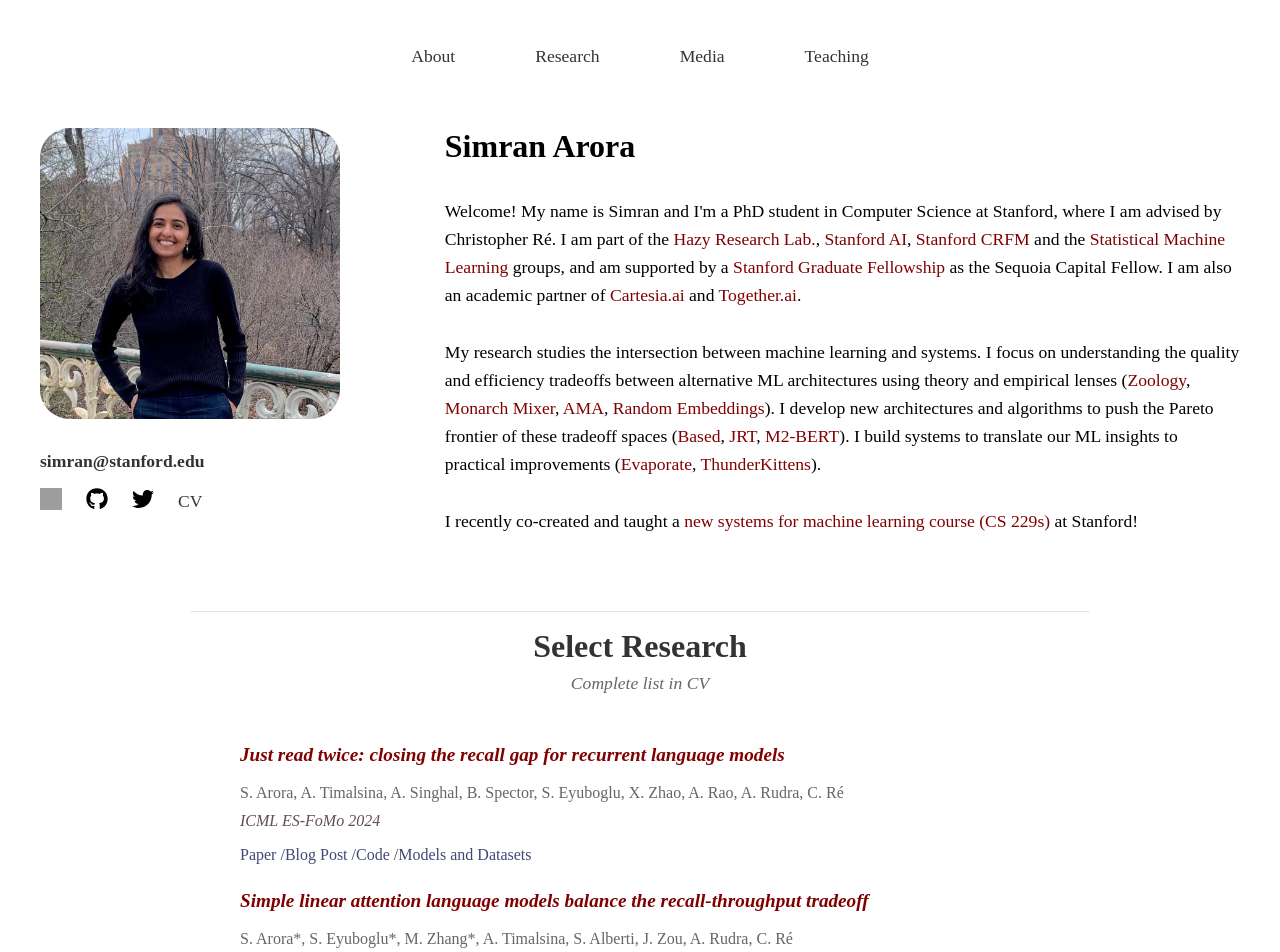
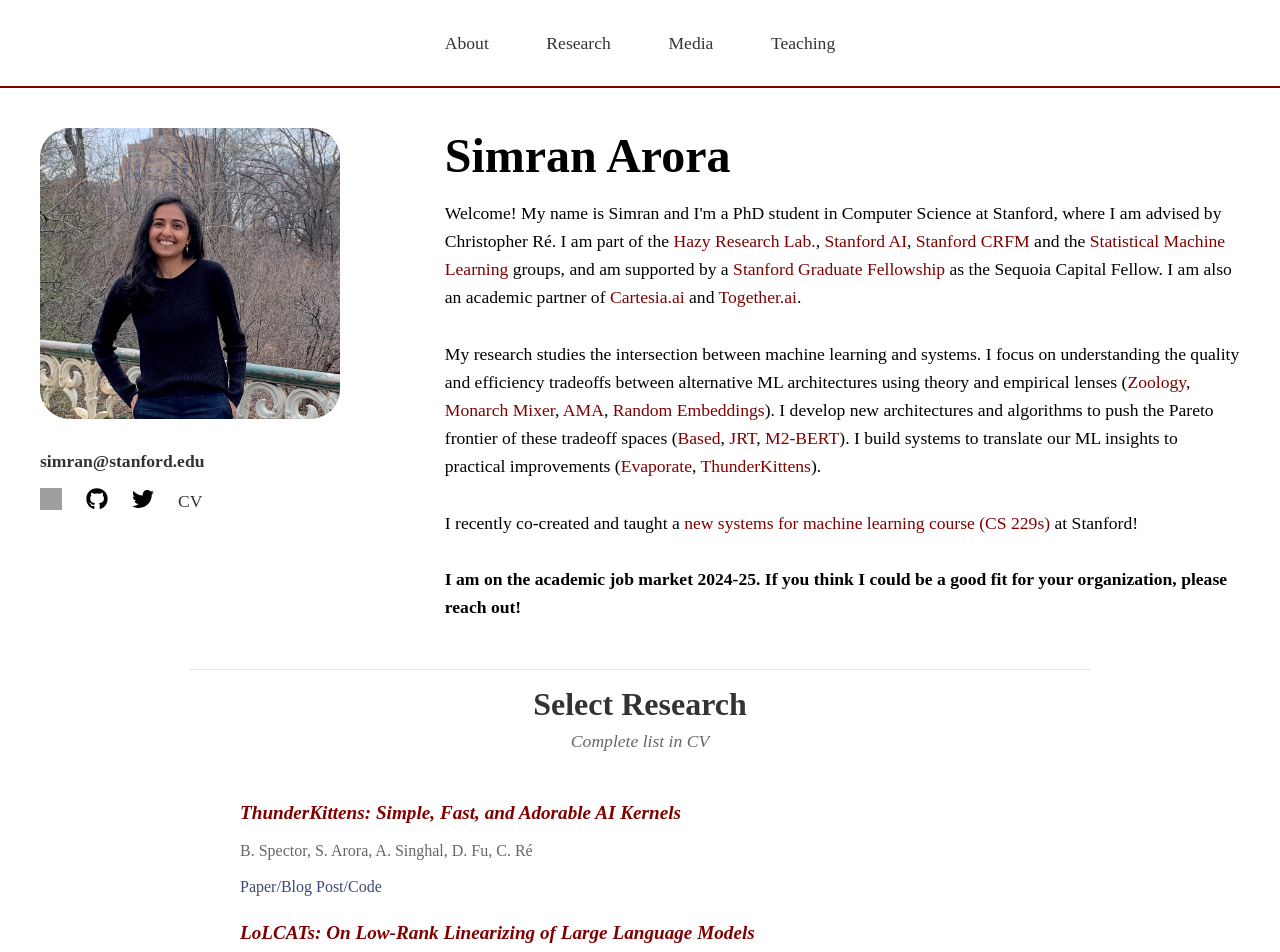
Before and after one commit to simran-arora/simran-arora.github.io, a React (Create React App) app: page / in a window 1280 px wide. Shown: the top 952 px of the page. Built offline with nearby package versions, Linux system fonts and the light colour scheme; grey boxes are pictures that could not be loaded.

Commit message:
updates to website

```diff
--- a/src/About/About.css
+++ b/src/About/About.css
@@ -62,9 +62,9 @@
   }
 
   .about-name {
-	font-size: 2rem;
+	font-size: 3rem;
 	font-weight: bold;
-	margin-bottom: 2rem;
+	margin-bottom: 1rem;
   }
 
   .about-text {
--- a/src/About/About.js
+++ b/src/About/About.js
@@ -87,9 +87,8 @@
             My research studies the intersection between machine learning and systems. I focus on understanding the quality and efficiency tradeoffs between alternative ML architectures using theory and empirical lenses (<a class="abt_a" target= "_blank" rel="noopener noreferrer" href="https://arxiv.org/abs/2312.04927">Zoology</a>, <a class="abt_a" target= "_blank" rel="noopener noreferrer" href=" https://arxiv.org/abs/2310.12109">Monarch Mixer</a>, <a class="abt_a" target= "_blank" rel="noopener noreferrer" href="https://arxiv.org/abs/2210.02441">AMA</a>, <a class="abt_a" target= "_blank" rel="noopener noreferrer" href="https://arxiv.org/abs/2005.09117">Random Embeddings</a>). I develop new architectures and algorithms to push the Pareto frontier of these tradeoff spaces (<a class="abt_a" target= "_blank" rel="noopener noreferrer" href="https://arxiv.org/abs/2402.18668">Based</a>, <a class="abt_a" target= "_blank" rel="noopener noreferrer" href="https://arxiv.org/abs/2407.05483">JRT</a>, <a class="abt_a" target= "_blank" rel="noopener noreferrer" href="https://arxiv.org/abs/2402.07440">M2-BERT</a>). I build systems to translate our ML insights to practical improvements (<a class="abt_a" target= "_blank" rel="noopener noreferrer" href="https://arxiv.org/abs/2304.09433">Evaporate</a>, <a class="abt_a" target= "_blank" rel="noopener noreferrer" href="https://github.com/HazyResearch/ThunderKittens">ThunderKittens</a>).
             <br/><br/>
 
-
-
             I recently co-created and taught a <a class="abt_a" target= "_blank" rel="noopener noreferrer" href="https://cs229s.stanford.edu/fall2023/">new systems for machine learning course (CS 229s)</a> at Stanford!<br/><br/>
+            <b>I am on the academic job market 2024-25. If you think I could be a good fit for your organization, please reach out!</b>
         </div>
       </div>
     </div>
--- a/src/App.css
+++ b/src/App.css
@@ -48,19 +48,20 @@
   left: 0;
   right: 0;
   background-color: white;
-  padding: 1rem 0;
+  padding: 0.2rem 0;
   transition: all 0.3s ease;
   z-index: 1000;
   font-family: 'avenir';
   height: 80px;
   display: flex;
   align-items: center;
+  border-bottom: 2px solid maroon;
 }
 
 .nav-content {
   max-width: 1200px;
   margin: 0 auto;
-  padding: 0 2rem;
+  padding: 0 1rem;
   display: flex;
   justify-content: center;
   width: 100%;
@@ -68,14 +69,14 @@
 
 .nav-links {
   display: flex;
-  gap: 2rem;
+  gap: 1rem;
   justify-content: center;
 }
 
 .nav-item {
   border: none;
   background: none;
-  padding: 0.5rem 1.5rem;
+  padding: 0.5rem 1.3rem;
   font-size: 1.1rem;
   color: #333;
   cursor: pointer;
@@ -179,10 +180,10 @@
 
   .nav-links {
     position: fixed;
-    top: 100px;
+    top: 88px;
     left: -100%;
     width: 250px;
-    height: calc(100vh - 100px);
+    height: calc(100vh - 88px);
     background-color: white;
     flex-direction: column;
     padding: 2rem;
--- a/src/data/select_research.json
+++ b/src/data/select_research.json
@@ -1,5 +1,53 @@
 {
     "Research": [
+        {
+            "Name": "ThunderKittens: Simple, Fast, and Adorable AI Kernels",
+            "Title": "ThunderKittens: Simple, Fast, and Adorable AI Kernels",
+            "Authors": "B. Spector, S. Arora, A. Singhal, D. Fu, C. Ré",
+            "LocalDetails": [
+            ],
+            "Details": [
+            {
+                "detail": "https://arxiv.org/abs/2410.20399",
+                "detailType": "Paper/ "
+            },
+            {
+                "detail": "https://hazyresearch.stanford.edu/blog/2024-10-29-tk2",
+                "detailType": "Blog Post/"
+            },
+            {
+                "detail": "https://github.com/HazyResearch/ThunderKittens",
+                "detailType": "Code"
+            }
+            ],
+            "Description": ""
+        },
+        {
+            "Name": "LoLCATs: On Low-Rank Linearizing of Large Language Models",
+            "Title": "LoLCATs: On Low-Rank Linearizing of Large Language Models",
+            "Authors": "M. Zhang, S. Arora, R. Chalamala, A. Wu, B. Spector, A. Singhal, K. Ramesh, C. Ré",
+            "LocalDetails": [
+            ],
+            "Details": [
+            {
+                "detail": "https://arxiv.org/abs/2410.10254",
+                "detailType": "Paper/ "
+            },
+            {
+                "detail": "https://hazyresearch.stanford.edu/blog/2024-10-14-lolcats-p1",
+                "detailType": "Blog Post/"
+            },
+            {
+                "detail": "https://github.com/HazyResearch/lolcats",
+                "detailType": "Code/"
+            },
+            {
+                "detail": "https://huggingface.co/collections/hazyresearch/lolcats-670ca4341699355b61238c37",
+                "detailType": "Models"
+            }
+            ],
+            "Description": ""
+        },
         {
             "Name": "Just read twice: closing the recall gap for recurrent language models",
             "Title": "Just read twice: closing the recall gap for recurrent language models",
@@ -10,15 +58,15 @@
             "Details": [
             {
                 "detail": "https://arxiv.org/abs/2407.05483",
-                "detailType": "Paper / "
+                "detailType": "Paper/ "
             },
             {
                 "detail": "https://hazyresearch.stanford.edu/blog/2024-07-01-jrt",
-                "detailType": "Blog Post /"
+                "detailType": "Blog Post/"
             },
             {
                 "detail": "https://github.com/HazyResearch/prefix-linear-attention",
-                "detailType": "Code /"
+                "detailType": "Code/"
             },
             {
                 "detail": "https://huggingface.co/collections/hazyresearch/just-read-twice-666296fb18c35a31a3c364b9",
@@ -37,19 +85,19 @@
             "Details": [
             {
                 "detail": "https://arxiv.org/abs/2402.18668",
-                "detailType": "Paper / "
+                "detailType": "Paper/ "
             },
             {
                 "detail": "https://www.together.ai/blog/based",
-                "detailType": "Blog Post /"
+                "detailType": "Blog Post/"
             },
             {
                 "detail": "https://www.youtube.com/watch?v=KCIcBnR-67s",
-                "detailType": "Video /"
+                "detailType": "Video/"
             },
             {
                 "detail": "https://github.com/HazyResearch/based",
-                "detailType": "Code /"
+                "detailType": "Code/"
             },
             {
                 "detail": "https://huggingface.co/collections/hazyresearch/based-65d77fb76f9c813c8b94339c",
@@ -68,11 +116,11 @@
             "Details": [
             {
                 "detail": "https://arxiv.org/abs/2312.04927",
-                "detailType": "Paper /"
+                "detailType": "Paper/"
             },
             {
                 "detail": "https://hazyresearch.stanford.edu/blog/2023-12-11-zoology1-analysis",
-                "detailType": "Blog Post /"
+                "detailType": "Blog Post/"
             },
             {
                 "detail": "https://github.com/HazyResearch/zoology",
@@ -91,7 +139,7 @@
             "Details": [
             {
                 "detail": "https://hazyresearch.stanford.edu/blog/2024-05-12-tk",
-                "detailType": "Blog Post /"
+                "detailType": "Blog Post/"
             },
             {
                 "detail": "https://github.com/HazyResearch/ThunderKittens",
@@ -110,15 +158,15 @@
             "Details": [
             {
                 "detail": "https://arxiv.org/abs/2402.07440",
-                "detailType": "Paper / "
+                "detailType": "Paper/ "
             },
             {
                 "detail": "https://hazyresearch.stanford.edu/blog/2024-01-11-m2-bert-retrieval",
-                "detailType": "Blog Post /"
+                "detailType": "Blog Post/"
             },
             {
                 "detail": "https://github.com/HazyResearch/m2",
-                "detailType": "Code /"
+                "detailType": "Code/"
             },
             {
                 "detail": "https://huggingface.co/togethercomputer/m2-bert-80M-32k-retrieval",
@@ -137,15 +185,15 @@
             "Details": [
             {
                 "detail": "https://arxiv.org/abs/2310.12109",
-                "detailType": "Paper /"
+                "detailType": "Paper/"
             },
             {
                 "detail": "https://hazyresearch.stanford.edu/blog/2023-07-25-m2-bert",
-                "detailType": "Blog Post /"
+                "detailType": "Blog Post/"
             },
             {
                 "detail": "https://github.com/HazyResearch/m2",
-                "detailType": "Code /"
+                "detailType": "Code/"
             },
             {
                 "detail": "https://huggingface.co/togethercomputer",
@@ -179,7 +227,7 @@
             "Details": [
             {
                 "detail": "https://arxiv.org/abs/2304.09433",
-                "detailType": "Paper /"
+                "detailType": "Paper/"
             },
             {
                 "detail": "https://github.com/HazyResearch/evaporate",
@@ -198,23 +246,23 @@
             "Details": [
             {
                 "detail": "https://arxiv.org/abs/2210.02441",
-                "detailType": "Paper /"
+                "detailType": "Paper/"
             },
             {
                 "detail": "https://www.numbersstation.ai/post/ask-me-anything",
-                "detailType": "Blog Post /"
+                "detailType": "Blog Post/"
             },
             {
                 "detail": "https://github.com/HazyResearch/ama_prompting",
-                "detailType": "Code /"
+                "detailType": "Code/"
             },
             {
                 "detail": "https://www.youtube.com/watch?v=uNe5QGOJykE",
-                "detailType": "Youtube - Aleksa Gordić /"
+                "detailType": "Youtube - Aleksa Gordić/"
             },
             {
                 "detail": "https://www.youtube.com/watch?v=CD3exXnx49A",
-                "detailType": "Youtube - Snorkel /"
+                "detailType": "Youtube - Snorkel/"
             },
             {
                 "detail": "https://www.marktechpost.com/2023/02/01/researchers-at-stanford-university-introduce-the-ask-me-anything-prompting-ama-a-simple-approach-that-surprisingly-enables-open-source-llms-with-30x-fewer-parameters-to-exceed-the-few-shot-perf/",
@@ -233,11 +281,11 @@
             "Details": [
             {
                 "detail": "https://arxiv.org/abs/2203.11027",
-                "detailType": "Paper /"
+                "detailType": "Paper/"
             },
             {
                 "detail": "https://github.com/facebookresearch/concurrentqa",
-                "detailType": "Code /"
+                "detailType": "Code/"
             },
             {
                 "detail": "https://ai.facebook.com/blog/building-systems-to-reason-securely-over-private-data/",
@@ -249,8 +297,20 @@
     ],
     "Talks": [
         {
+            "Talk": "ThunderKittens goes live: AMA and library walkthrough",
+            "Talk_details": "Stanford MLSys Seminars (Winter 2024)",
+            "Details": [
+            ],
+            "RemoteDetails": [
+                {
+                    "detail": "https://www.youtube.com/live/IAwLzkldxUk",
+                    "detailType": "Video"
+                }
+            ]
+        },
+        {
             "Talk": "Understanding and Improving Efficient Language Models",
-            "Talk_details": "Cornell Tech (Winter 2024), Princeton PLI  (Winter 2024), Microsoft AI Research (Winter 2024), 56th ACM Symposium on Theory of Computing (STOC) Workshop Keynote Speaker (Summer 2024)",
+            "Talk_details": "Simons Institute (Winter 2024), UC Berkeley NLP Group (Winter 2024), Stanford NLP Lunch (Winter 2024), Cornell Tech (Winter 2024), Princeton PLI  (Winter 2024), Microsoft AI Research (Winter 2024), 56th ACM Symposium on Theory of Computing (STOC) Workshop Keynote Speaker (Summer 2024)",
             "Details": [
             ],
             "RemoteDetails": [
```
Also changed, not shown: src/data/research.json (+35 -35 lines).
